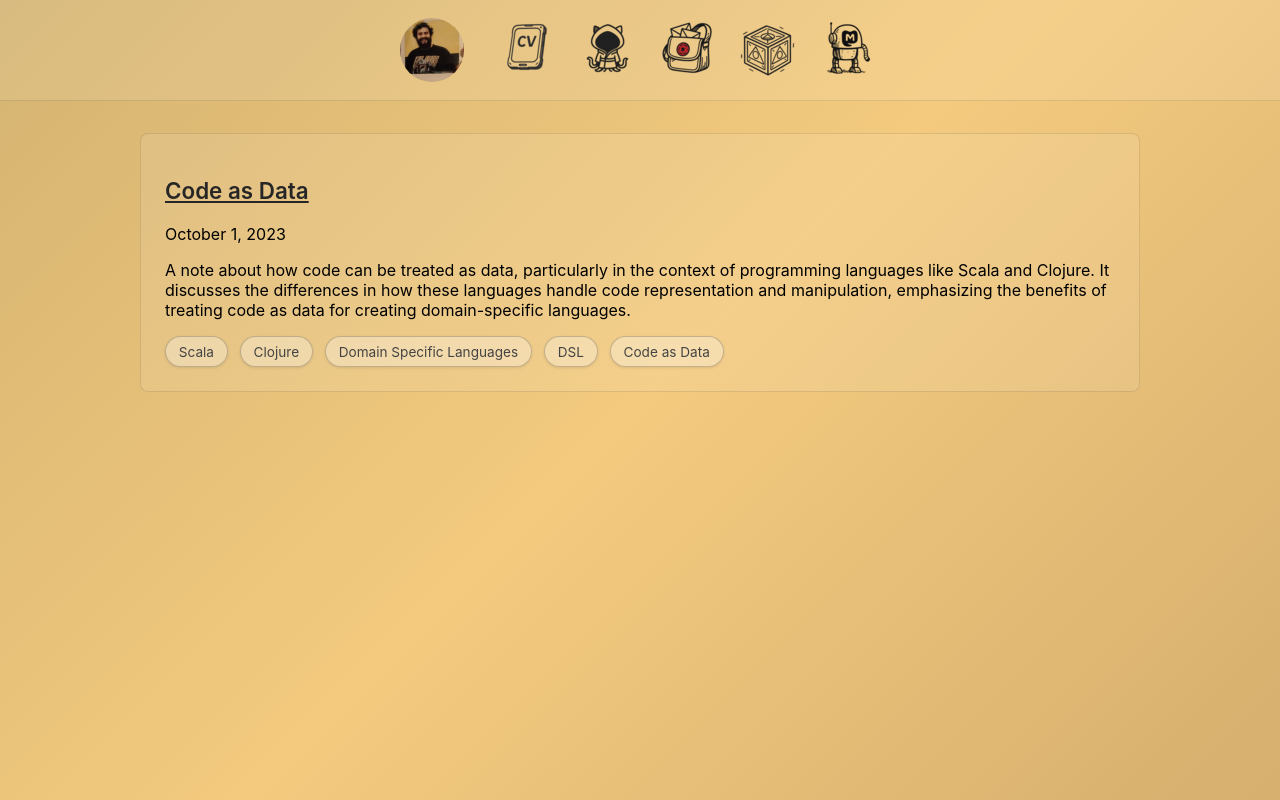
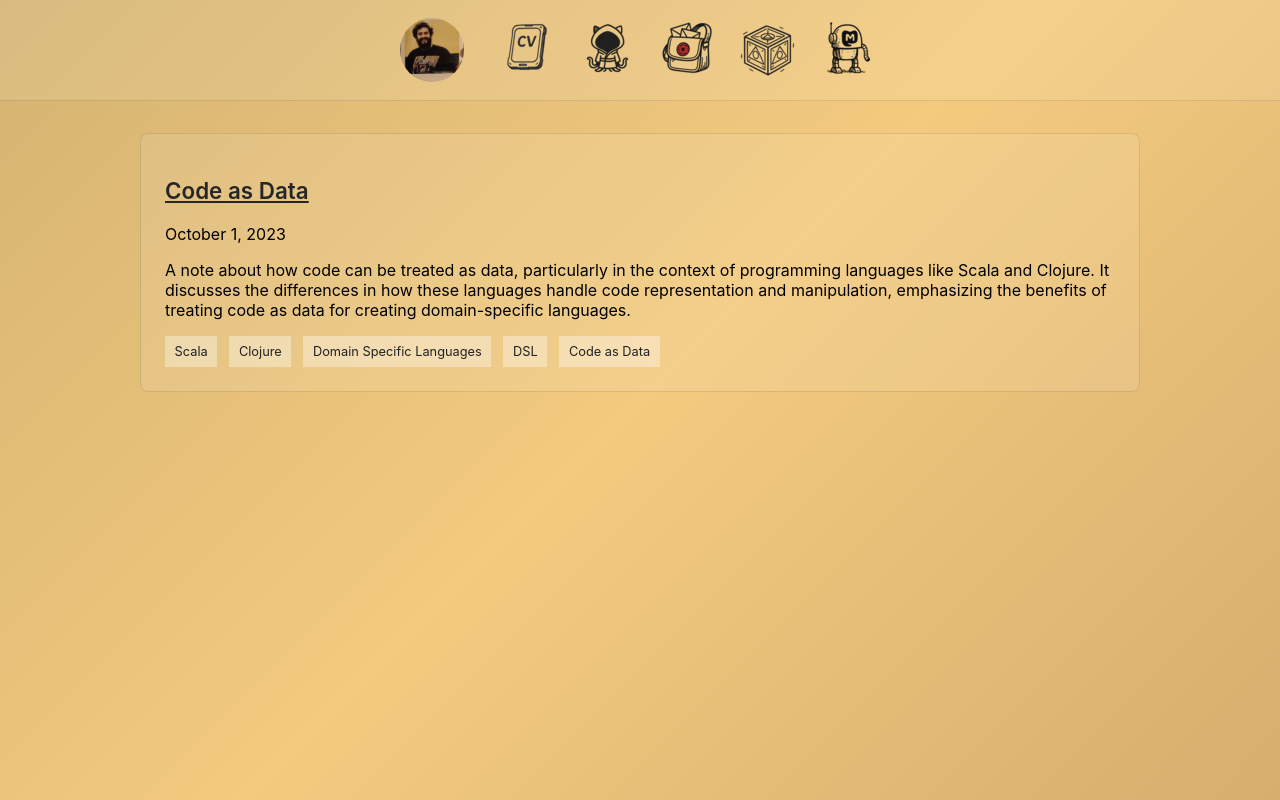
Before and after one commit to amuradyan/resume, a React (Create React App) app in the folder homepage/react/: page / in a window 1280 px wide. Both pictures are taken after a click on the button "Notes". Built offline with nearby package versions, Linux system fonts and the light colour scheme; the HTML template or start-up script is replaced by a standard one.

Commit message:
:eye: :candy: notes

```diff
--- a/homepage/react/src/index.css
+++ b/homepage/react/src/index.css
@@ -176,19 +176,20 @@ code {
 }
 
 .note-tag {
-  background: rgba(255, 255, 255, 0.3);
-  border: 1px solid rgba(0, 0, 0, 0.2);
-  padding: 0.4rem 0.8rem;
-  border-radius: 16px;
-  font-size: 0.85rem;
-  color: #444;
+  background: rgba(255, 255, 255, 0.35);
+  border: none;
+  padding: 0.5rem 0.6rem;
+  border-radius: 0;
+  font-size: 0.8rem;
+  color: #222;
   white-space: nowrap;
-  box-shadow: 0 1px 3px rgba(0, 0, 0, 0.1);
-  transition: background-color 0.2s ease;
+  box-shadow: none;
+  transition: background-color 0.15s ease, color 0.15s ease;
 }
 
 .note-tag:hover {
-  background: rgba(255, 255, 255, 0.5);
+  background: rgba(255, 255, 255, 0.55);
+  color: #000;
 }
 
 .note-title-button {
```
